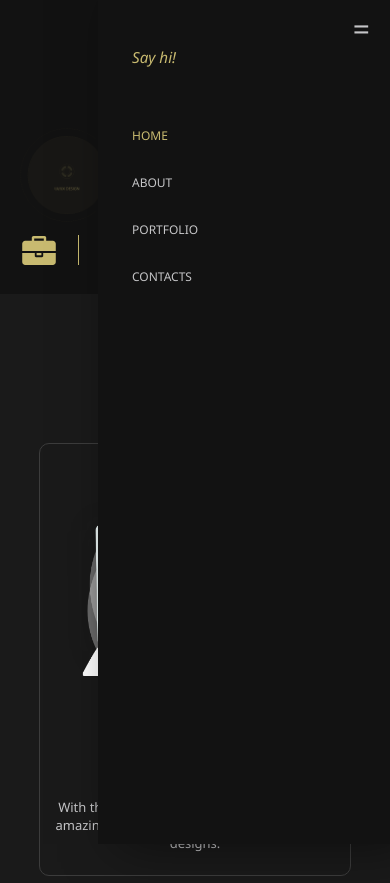
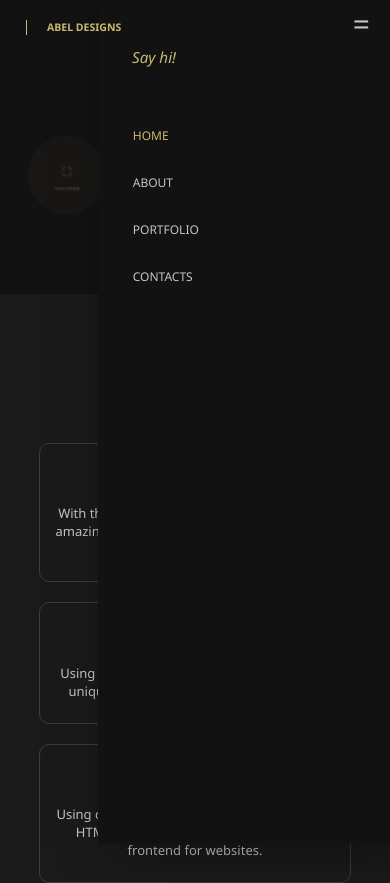
Before and after one commit to abel-otegbola/Portfolio, a Next.js app: page / in a window 390 px wide. Shown: the top 883 px of the page. Built offline with nearby package versions, Linux system fonts and the light colour scheme.

Commit message:
changes to what i do

```diff
--- a/components/Home_components/Header.js
+++ b/components/Home_components/Header.js
@@ -33,10 +33,8 @@ const Header = () => {
         <>
         <div className={Styles.header}>
             <div className={Styles.front_texts}>
-                <Image src={"/briefcase.svg"} alt="briefcase" width={40} height={30}/>
                 <div className={Styles.para}>
-                    <h2>ABEL</h2>
-                    <h2>DESIGNS</h2>
+                    <h2>ABEL DESIGNS</h2>
                 </div>
                 <div className={Styles.quotes}>
                     <p>{currentQuotes}</p>
--- a/components/Home_components/Whatido.js
+++ b/components/Home_components/Whatido.js
@@ -11,21 +11,18 @@ const Whatido = () => {
             </div>
             <div className={Styles.content}>
                 <div className={Styles.content_box}>
-                    <Image src={"/illus_web.png"} alt="web" width={300} height={300} />
                     <div className={Styles.texts}>
                         <h3>Website designs</h3>
                         <p>With the knowledge of UI/UX design, I create amazing, user driven and satisfactory website designs.</p>
                     </div>
                 </div>
                 <div className={Styles.content_box}>
-                    <Image src={"/illus_ui.png"} alt="ui" width={300} height={300} />
                     <div className={Styles.texts}>
                         <h3>Mobile app designs</h3>
                         <p>Using also UI/UX design knowledge, I create unique and excellent mobile app designs.</p>
                     </div>
                 </div>
                 <div className={Styles.content_box}>
-                    <Image src={"/illus_front.png"} alt="front" width={300} height={300} />
                     <div className={Styles.texts}>
                         <h3>Frontend development</h3>
                         <p>Using of front end development tools such as HTML, CSS, JAVASCRIPT, REACT, I create frontend for websites.</p>
--- a/styles/Home.module.css
+++ b/styles/Home.module.css
@@ -10,9 +10,10 @@
     position: absolute;
     display: flex;
     align-items: center;
+    justify-content: center;
     flex-wrap: wrap;
     bottom: 5%;
-    left: 46%;
+    left: 40%;
     color: #C8BA70;
 }
 .front_texts .para {
@@ -111,16 +112,22 @@ section .heading p {
         margin-top: -20px;
     }
     .front_texts {
-        flex-wrap: nowrap;
+        flex-wrap: wrap;
         align-items: center;
-        justify-content: space-between;
-        left: 0;
-        width: 100%;
-        padding: 0 5%;
+        justify-content: center;
+        padding: 10px;
+        position: fixed;
+        top: 10px;
+        bottom: auto;
+        left: -4px;
+        z-index: 1000000;
     }
     .front_texts .para {
         flex: 1;
-        font-size: 9px;
+        font-size: 7px;
+        display: flex;
+        width: 100%;
+        text-align: center;
     }
     .front_texts .para h2 {
         line-height: 15px;
@@ -129,6 +136,7 @@ section .heading p {
         margin-top: 20px;
         margin-right: 20px;
         text-align: right;
+        display: none;
     }
     .bottombar {
         display: none;
--- a/styles/Navbar.module.css
+++ b/styles/Navbar.module.css
@@ -42,7 +42,7 @@
     }
     .topbar .navicon {
         display: block;
-        padding: 8px 20px;
+        padding: 3px 20px;
         position: fixed;
         top: 0;
         right: 0;
@@ -60,6 +60,7 @@
         padding: 5%;
         animation: slide 0.5s linear;
         box-shadow: 20px 0px 50px rgba(0, 0, 0, 0.515);
+        z-index: 10000000;
     }
     .topbar nav.show {
         display: block;
```
